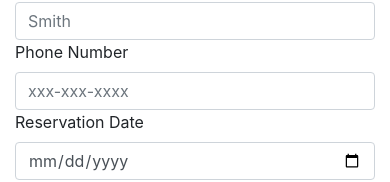
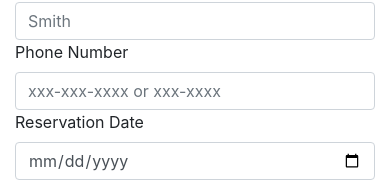
Before and after one commit to hoostin/FinalProject, a React (Create React App) app in the folder front-end/: page /reservations/new in a window 390 px wide. Shown: the part 347-529 px from the top of the page. Built offline with nearby package versions, Linux system fonts and the light colour scheme; no server answers; a web font is replaced by a local one.

Commit message:
phone number reformat

```diff
--- a/front-end/src/ReservationForm.jsx
+++ b/front-end/src/ReservationForm.jsx
@@ -17,18 +17,28 @@ export default function ReservationForm() {
 		const changeObj = { ...formData };
 		if (event.target.id === `mobile_number`) {
 			let phoneNumber = event.target.value;
-			if (phoneNumber.length === 3 || phoneNumber.length === 7) {
+
+			if (phoneNumber.length === 3) {
 				if (formData.mobile_number.length < phoneNumber.length) {
 					phoneNumber += "-";
 					event.target.value = phoneNumber;
 				}
 			}
-			if (phoneNumber.length >= 9 && !phoneNumber.includes("-")) {
-				const temp1 = phoneNumber.substr(0, 3);
-				const temp2 = phoneNumber.substr(3, 3);
-				const temp3 = phoneNumber.substr(6, 4);
-				phoneNumber = `${temp1}-${temp2}-${temp3}`;
-				event.target.value = phoneNumber;
+
+			if (phoneNumber.length >= 9) {
+				if (!phoneNumber.includes("-")) {
+					const temp1 = phoneNumber.substr(0, 3);
+					const temp2 = phoneNumber.substr(3, 3);
+					const temp3 = phoneNumber.substr(6, 4);
+					phoneNumber = `${temp1}-${temp2}-${temp3}`;
+					event.target.value = phoneNumber;
+				} else if (phoneNumber[7] !== "-") {
+					const temp1 = phoneNumber.substr(0, 3);
+					const temp2 = phoneNumber.substr(4, 3);
+					const temp3 = phoneNumber.substr(7, 4);
+					phoneNumber = `${temp1}-${temp2}-${temp3}`;
+					event.target.value = phoneNumber;
+				}
 			}
 			if (phoneNumber.length > 12) {
 				phoneNumber = phoneNumber.slice(0, 12);
@@ -81,13 +91,13 @@ export default function ReservationForm() {
 					<label htmlFor="mobile_number">Phone Number</label>
 					<input
 						id="mobile_number"
-						type="tel"
+						type="text"
 						name="mobile_number"
 						onChange={formChange}
 						value={formData.mobile_number}
-						placeholder="xxx-xxx-xxxx"
+						placeholder="xxx-xxx-xxxx or xxx-xxxx"
 						className="form-control"
-						pattern="[0-9]{3}-[0-9]{3}-[0-9]{4}"
+						pattern="([0-9]{3}-)?[0-9]{3}-[0-9]{4}"
 						required
 					></input>
 					<label htmlFor="reservation_date">Reservation Date</label>
--- a/front-end/src/dashboard/Dashboard.js
+++ b/front-end/src/dashboard/Dashboard.js
@@ -18,11 +18,11 @@ function Dashboard({ date }) {
 	const history = useHistory();
 	useEffect(() => {
 		if (!theDate) history.push(`/dashboard?date=${date}`);
-	}, [query]);
+	}, [query, history, theDate, date]);
 	useEffect(loadDashboard, [date]);
 	useEffect(() => {}, [reservations]);
 	function loadDashboard() {
-		if (theDate != date) {
+		if (theDate !== date) {
 			history.push(`/dashboard?date=${date}`);
 		}
 		const abortController = new AbortController();
```
